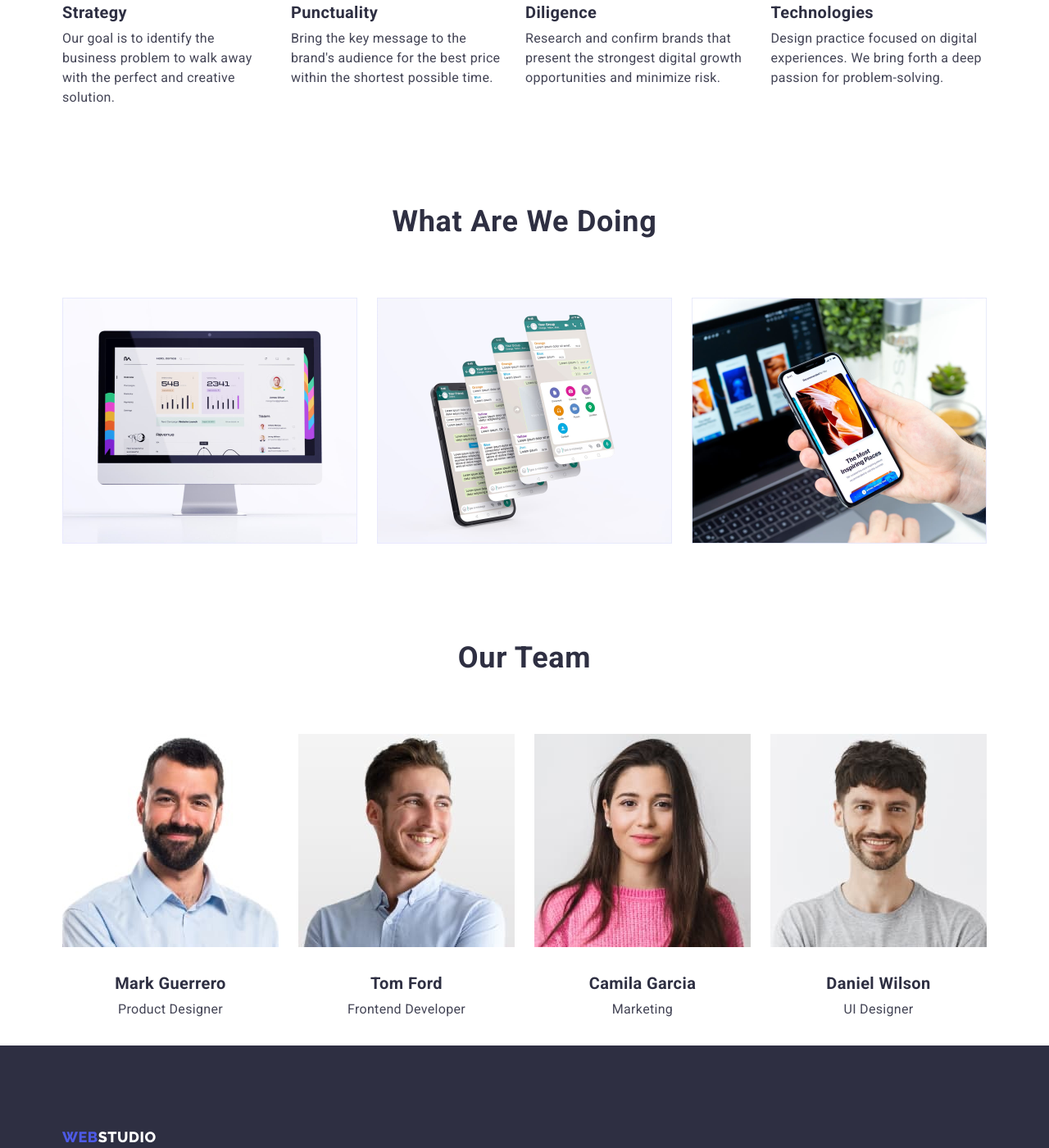
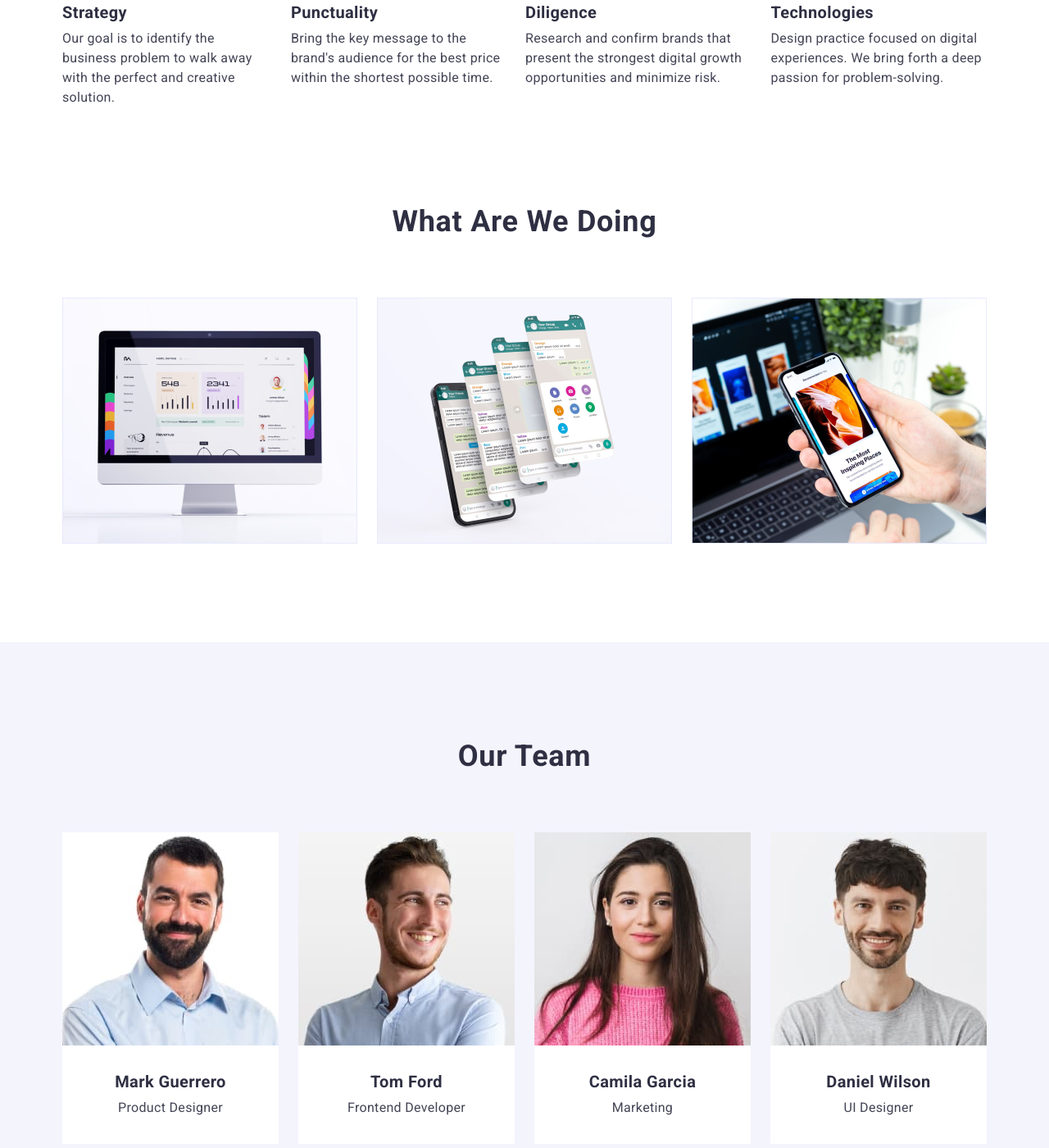
Before and after one commit to KaterynaDovzhenko/goit-markup-hw-03, a plain HTML site: page index.html in a window 1280 px wide. Shown: the part 790-2190 px from the top of the page at 82% size. Drawn offline with nearby package versions, Linux system fonts and the light colour scheme.

Commit message:
redone 3

```diff
--- a/css/styles.css
+++ b/css/styles.css
@@ -42,6 +42,10 @@ header {
 
 img {
     display: block;
+}
+
+.section {
+    padding-top: 120px;
 }
 
 /* ======================= /GLOBAL ======================= */
@@ -191,9 +195,6 @@ img {
     padding-bottom: 188px;
 }
 
-.section {
-    padding-top: 120px;
-}
 
 .btn {
     text-align: center;
@@ -235,6 +236,9 @@ img {
     margin-bottom: 72px;
 }
 
+.do {
+  padding-bottom: 120px;
+}
 
 .do .list {
     display: flex;
@@ -244,8 +248,10 @@ img {
     margin-right: 24px;
 }
 
+
 .team {
     background-color: var(--background-color);
+     padding-bottom: 120px;
 }
 
 .list-team {
--- a/index.html
+++ b/index.html
@@ -126,8 +126,8 @@
           </div>
         </section>
       </div>
-      <section class="section ">
-        <div class="container">
+      <section class="section team">
+        <div class="container ">
           <h2 class="tittle">Our Team</h2>
           <ul class="list list-team">
             <li class="items">
```
